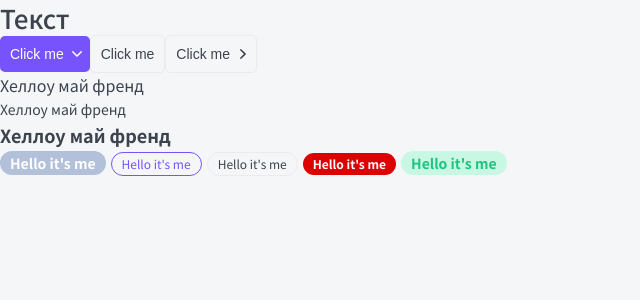
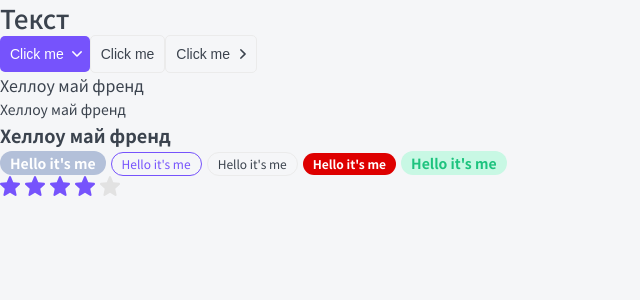
Before and after one commit to dizollate/udemy-course, a Next.js app: page / in a window 1280 px wide. Shown: the top 300 px of the page, without its empty margins (0-640 px from the left). Built offline with nearby package versions, Linux system fonts and the light colour scheme.

Commit message:
feat: create static component rating

```diff
--- /dev/null
+++ b/components/Rating/Rating.module.css
@@ -0,0 +1,8 @@
+.fill {
+  fill: var(--primary);
+
+}
+
+.star {
+  margin-right: 5px;
+}
--- /dev/null
+++ b/components/Rating/Rating.tsx
@@ -0,0 +1,41 @@
+import styles from "./Rating.module.css";
+import { IRating } from "./Rating.props";
+import cn from "classnames";
+import { useEffect, useState } from "react";
+import StarIcon from "./star.svg";
+
+export const Rating = ({
+  isEditable = false,
+  rating,
+  setRating,
+  ...props
+}: IRating): JSX.Element => {
+  const [ratingArray, setRattingArray] = useState<JSX.Element[]>(
+    Array(5).fill(<></>)
+  );
+
+  useEffect(() => {
+    constructRating(rating);
+  }, [rating]);
+
+  const constructRating = (currentRating: number) => {
+    const updatedArray = ratingArray.map((r: JSX.Element, i: number) => {
+      return (
+        <StarIcon
+          className={cn(styles.star, {
+            [styles.fill]: i < currentRating,
+          })}
+        />
+      );
+    });
+    setRattingArray(updatedArray);
+  };
+
+  return (
+    <div {...props}>
+      {ratingArray.map((r, i) => (
+        <span key={i}>{r}</span>
+      ))}
+    </div>
+  );
+};
--- a/components/index.ts
+++ b/components/index.ts
@@ -2,3 +2,4 @@ export * from "./Htag/Htag";
 export * from "./Button/Button";
 export * from "./Paragraph/Paragraph";
 export * from "./Tag/Tag";
+export * from "./Rating/Rating";
--- a/declare.d.ts
+++ b/declare.d.ts
@@ -1,6 +1,6 @@
 declare module 'classnames';
 
 declare module "*.svg" {
-  const content: any;
+  const content: React.FunctionComponent<React.SVGAttributes<SVGElement>>;
   export default content;
 }
--- a/pages/index.tsx
+++ b/pages/index.tsx
@@ -1,4 +1,4 @@
-import { Button, Htag, Paragraph, Tag } from "../components";
+import { Button, Htag, Paragraph, Rating, Tag } from "../components";
 
 export default function Home(): JSX.Element {
   return (
@@ -11,14 +11,31 @@ export default function Home(): JSX.Element {
       <Button appearance="ghost" arrow="right">
         Click me
       </Button>
-      <Paragraph size='m'>Хеллоу май френд</Paragraph>
-      <Paragraph size='s'>Хеллоу май френд</Paragraph>
-      <Paragraph size='l' bold>Хеллоу май френд</Paragraph>
-      <Tag size='m' color='gray'>Hello it's me</Tag>
-      <Tag size='s' color='primary'>Hello it's me</Tag>
-      <Tag size='s' color='ghost'>Hello it's me</Tag>
-      <Tag size='s' color='red'>Hello it's me</Tag>
-      <Tag size='m' color='green' href='https://www.freecodecamp.org/news/how-to-use-html-to-open-link-in-new-tab/'>Hello it's me</Tag>
+      <Paragraph size="m">Хеллоу май френд</Paragraph>
+      <Paragraph size="s">Хеллоу май френд</Paragraph>
+      <Paragraph size="l" bold>
+        Хеллоу май френд
+      </Paragraph>
+      <Tag size="m" color="gray">
+        Hello it's me
+      </Tag>
+      <Tag size="s" color="primary">
+        Hello it's me
+      </Tag>
+      <Tag size="s" color="ghost">
+        Hello it's me
+      </Tag>
+      <Tag size="s" color="red">
+        Hello it's me
+      </Tag>
+      <Tag
+        size="m"
+        color="green"
+        href="https://www.freecodecamp.org/news/how-to-use-html-to-open-link-in-new-tab/"
+      >
+        Hello it's me
+      </Tag>
+      <Rating rating={4}/>
     </>
   );
 }
```
Also changed, not shown: components/Rating/Rating.props.tsx (added, +7 -0 lines), components/Rating/star.svg (added).
